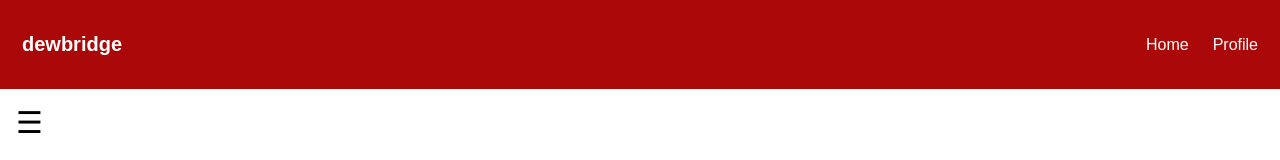
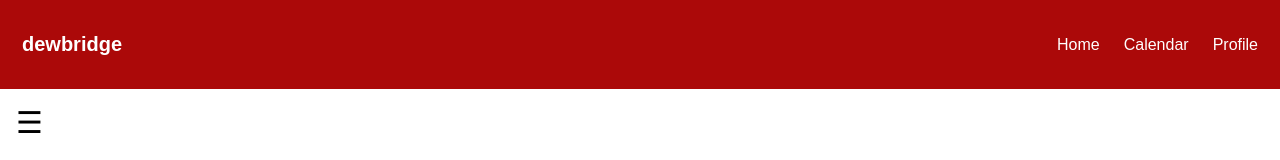
Before and after one commit to GUM-K/Intranetas, a React (Create React App) app in the folder intranetas-react/: page /home in a window 1280 px wide. Shown: the top 160 px of the page. Built offline with nearby package versions, Linux system fonts and the light colour scheme.

Commit message:
Add calendar to header, dropdown style

```diff
--- a/intranetas-react/package.json
+++ b/intranetas-react/package.json
@@ -11,6 +11,7 @@
     "bootstrap": "^4.4.1",
     "react": "^16.13.1",
     "react-bootstrap": "^1.0.0",
+    "react-calendar": "^3.0.1",
     "react-dom": "^16.13.1",
     "react-helmet": "^6.0.0",
     "react-redux": "^7.2.0",
--- a/intranetas-react/src/Components/Header.jsx
+++ b/intranetas-react/src/Components/Header.jsx
@@ -1,16 +1,32 @@
-import React from "react";
+import React, { useState } from "react";
 import '../css/components/header.css';
+import Calendar from 'react-calendar'
 
 
 export default () => {
+    const [displayCalendar, setDisplayCalendar] = useState(false);
+
+    function handleClick() {
+        setDisplayCalendar(displayCalendar ? false : true);
+        if (!displayCalendar) {
+            document.getElementById("header-calendar").style.height = "272px";
+        }
+        else {
+            document.getElementById("header-calendar").style.height = "0";
+        }
+    }
     return (
-        <div>
+        <div className="header-wrapper">
             <div class="header">
                 <a href="/home" class="logo">dewbridge</a>
                 <div class="header-right">
                     <a href="/home">Home</a>
+                    <a onClick={handleClick}>Calendar</a>
                     <a href="#contact">Profile</a>
                 </div>
+            </div>
+            <div id="header-calendar">
+                <Calendar className='header-calendar' />
             </div>
         </div>
         )
--- a/intranetas-react/src/css/components/header.css
+++ b/intranetas-react/src/css/components/header.css
@@ -2,11 +2,16 @@ body {
     margin: 0;
     font-family: Arial, Helvetica, sans-serif;
 }
-
+.header-wrapper {
+    position: relative;
+    background-color: #ab0909;
+    height: 89px;
+}
 .header {
     overflow: hidden;
     background-color: #ab0909;
     padding: 20px 10px;
+    min-height: 49px;
 }
 
 .header a {
@@ -15,21 +20,26 @@ body {
     text-align: center;
     padding: 12px;
     text-decoration: none;
+    cursor: pointer;
     font-size: 16px;
     line-height: 25px;
     border-radius: 4px;
     color: white;
-    }
+    -webkit-user-select: none;
+    -moz-user-select: none;
+    -ms-user-select: none;
+    user-select: none;
+}
 
 .header a.logo {
     font-size: 20px;
     font-weight: bold;
     }
 
-    .header a:hover {
-        background-color: #CC4A3C;
-        color: black;
-    }
+.header a:hover {
+    background-color: #CC4A3C;
+    color: black;
+}
 
 .header a.active {
      color: white;
@@ -37,6 +47,18 @@ body {
 
 .header-right {
     float: right;
+}
+
+#header-calendar {
+    overflow: hidden;
+    position: relative;
+    transition: 0.5s;
+}
+
+.react-calendar {
+    position: absolute;
+    right: 0;
+    top: 0;
 }
 
 @media screen and (max-width: 500px) {
--- a/intranetas-react/src/homepage/HomePage.jsx
+++ b/intranetas-react/src/homepage/HomePage.jsx
@@ -1,8 +1,11 @@
-import React from 'react'
+import React, { useState } from 'react'
 import { SideBar } from '../Components'
 import { Header } from '../Components'
+import Calendar from 'react-calendar'
+import 'react-calendar/dist/Calendar.css';
 
 export default () => {
+
     return (
         <div className="homePageWrapper">
             <Header />
```
Also changed, not shown: 1 other file (tests, documents, lock files or other folders).
